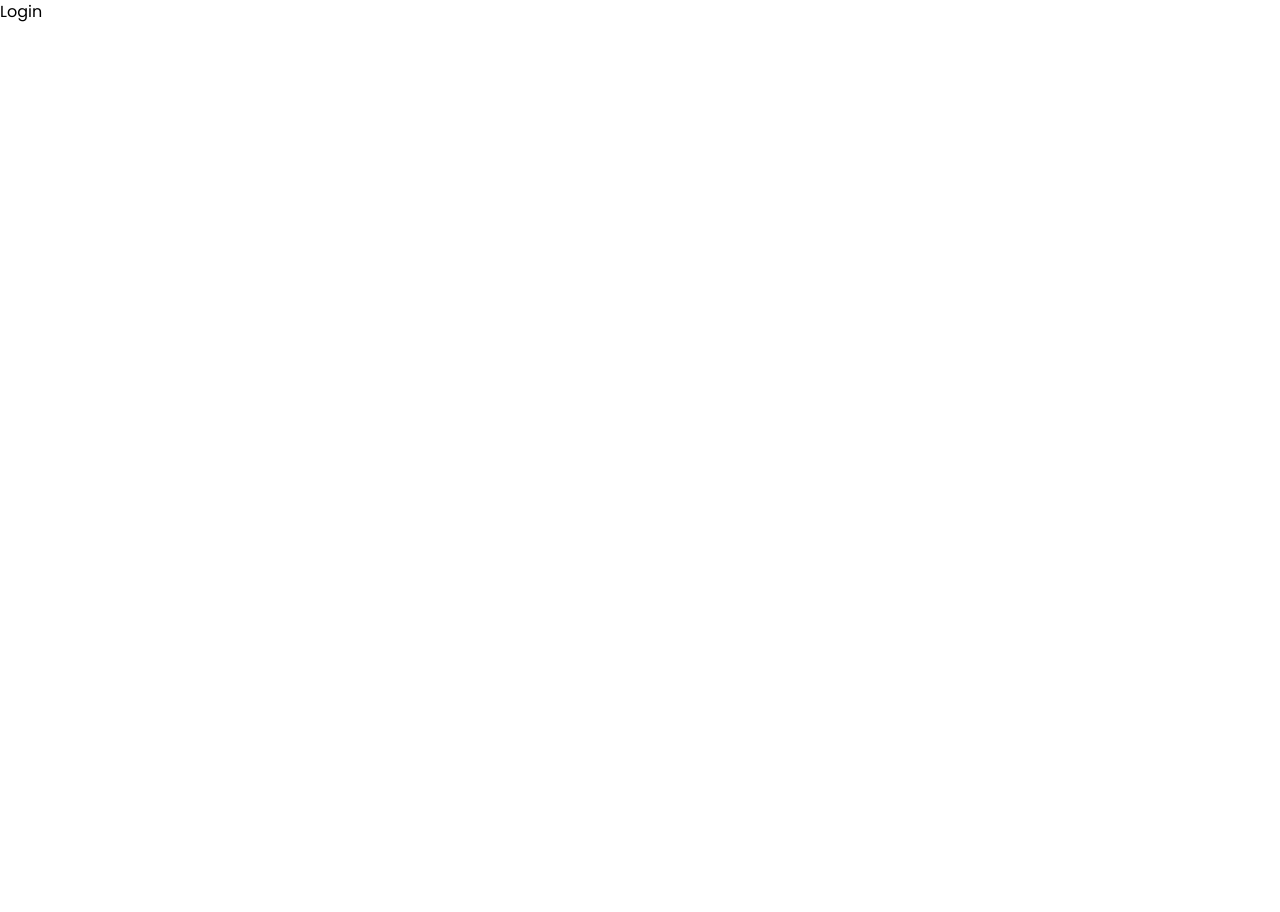
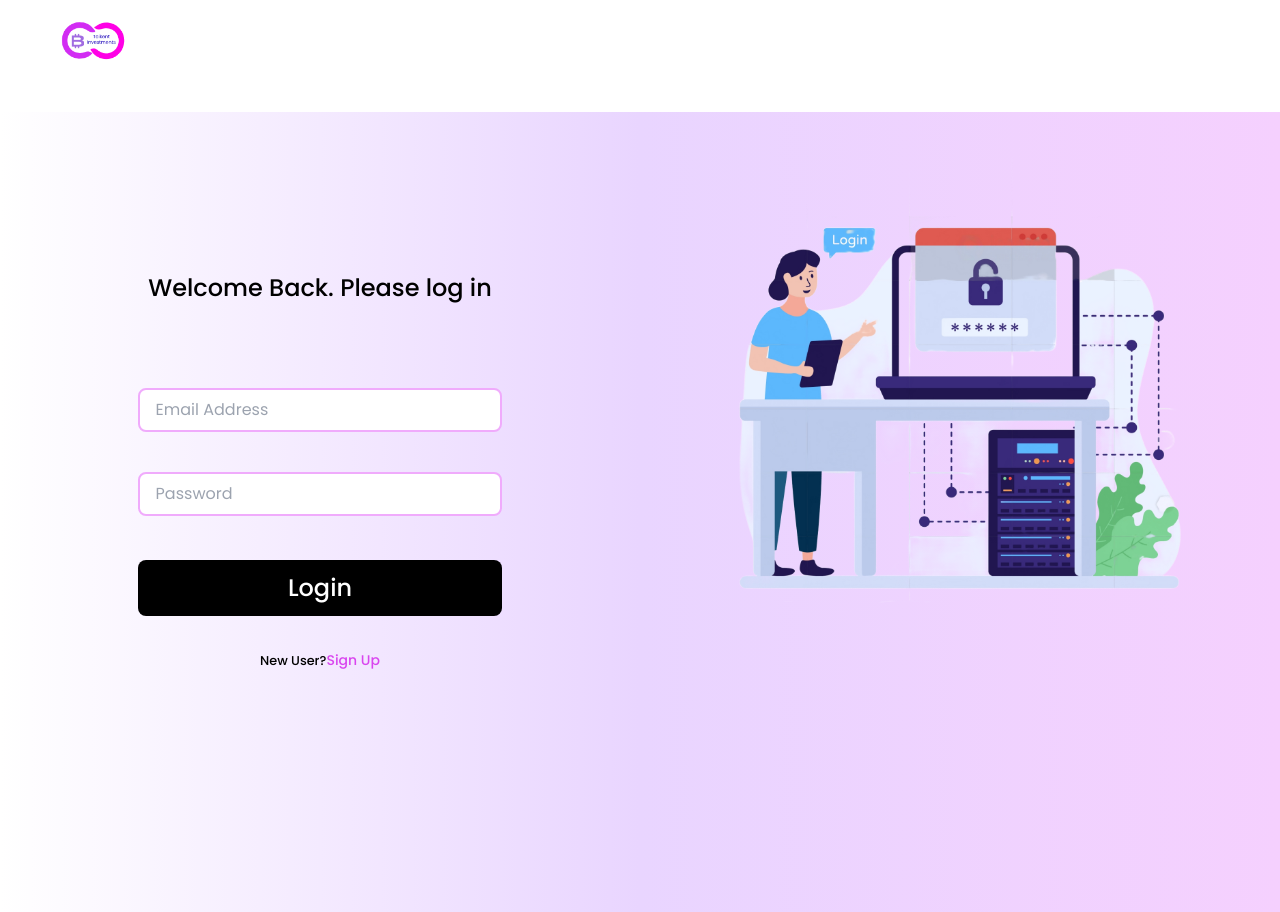
Before and after one commit to Devtiwo/taikent, a React (Vite) app: page /login in a window 1280 px wide. Before the commit the page ends 800 px from the top, so only its background shows below. Built offline with nearby package versions, Linux system fonts and the light colour scheme.

Commit message:
Added login page functionality

```diff
--- a/src/App.jsx
+++ b/src/App.jsx
@@ -1,14 +1,25 @@
 import './App.css';
+import { useState, useEffect } from "react";
 import Home from './pages/Home';
 import { BrowserRouter, Routes, Route, Navigate } from 'react-router-dom';
 import Signup from "../src/pages/Signup";
 import Login from "../src/pages/Login";
 import Dashboard from "../src/pages/Dashboard";
+import Preloader from './Components/Preloader';
 
 function App() {
+  const [loading, setLoading] = useState(true);
+
+  useEffect(() => {
+    const timer = setTimeout(() => {
+      setLoading(false);
+    }, 4000);
+    return () => clearTimeout(timer);
+  }, []);
 
   return (
     <BrowserRouter>
+    {loading ? (<Preloader />) : (
     <>
     <Routes>
       <Route path="/" element={<Home />} />
@@ -18,6 +29,7 @@ function App() {
       <Route path="/dashboard" element={<Dashboard />} />
      </Routes>
     </>
+    )}
     </BrowserRouter>
   )
 }
--- a/src/Redux/authSlice.js
+++ b/src/Redux/authSlice.js
@@ -19,6 +19,9 @@ export const authSlice = createSlice({
     logoutSuccess: (state) => {
       state.isLoggedIn = false;
     },
+    clearMessage: (state) => {
+      state.message = null;
+    }
   },
   extraReducers: (builder) => {
     builder
@@ -34,19 +37,20 @@ export const authSlice = createSlice({
         state.status = "failed";
         state.message = action.payload;
       })
-    //   .addCase(login.pending, (state) => {
-    //     state.status = "loading";
-    //     state.message = null;
-    //   })
-    //   .addCase(login.fulfilled, (state, action) => {
-    //     state.status = "succeeded";
-    //     state.isLoggedIn = true;
-    //     state.message = action.payload;
-    //   })
-    //   .addCase(login.rejected, (state, action) => {
-    //     state.status = "failed";
-    //     state.message = action.payload;
-    //   });
+      .addCase(login.pending, (state) => {
+        state.status = "loading";
+        state.message = null;
+      })
+      .addCase(login.fulfilled, (state, action) => {
+        state.status = "succeeded";
+        state.isLoggedIn = true;
+        state.message = action.payload;
+      })
+      .addCase(login.rejected, (state, action) => {
+        state.status = "failed";
+        state.isLoggedIn = false,
+        state.message = action.payload;
+      });
   },
 });
 
@@ -66,4 +70,21 @@ export const signup = createAsyncThunk(
   }
 );
 
+export const login = createAsyncThunk(
+  "auth/login",
+  async (values, { rejectWithValue }) => {
+    try {
+      const response = await axios.post(`${baseUrl}/user/login`, values);
+      if (response.data.status) {
+        localStorage.token = response.data.token;
+      } else {
+        return rejectWithValue(response.data.message);
+      }
+    } catch (err) {
+      return rejectWithValue("Login failed! Please try again");
+    }
+  }
+);
+
+export const { loginSuccess, logoutSuccess, clearMessage } = authSlice.actions;
 export default authSlice.reducer;
--- /dev/null
+++ b/src/components/Preloader.jsx
@@ -0,0 +1,11 @@
+import React from 'react';
+
+const Preloader = () => {
+  return (
+    <div className="fixed inset-0 flex items-center justify-center bg-white bg-opacity-80 z-50">
+        <img src="/images/taikent.png" alt="loading" className="w-28 h-auto animate-zoomInOut" />
+    </div>
+  )
+}
+
+export default Preloader;
--- a/src/pages/Login.jsx
+++ b/src/pages/Login.jsx
@@ -1,9 +1,152 @@
-import React from 'react';
+import React, { useState, useEffect } from "react";
+import { useFormik } from "formik";
+import * as yup from "yup";
+import { Link, useNavigate } from "react-router-dom";
+import { useDispatch, useSelector } from "react-redux";
+import { login, clearMessage } from "../Redux/authSlice";
+import Preloader from "../Components/Preloader";
 
 const Login = () => {
+  const dispatch = useDispatch();
+  const navigate = useNavigate();
+  const { message, status, isLoggedIn } = useSelector((state) => state.auth);
+  const [loading, setLoading] = useState(false);
+
+  useEffect(() => {
+    return () => {
+      dispatch(clearMessage());
+    }
+  }, [dispatch]);
+
+  useEffect(() => {
+    if (status === "succeeded" && isLoggedIn) {
+      const timer = setTimeout(() => {
+        navigate("/dashboard");
+      }, 4000);
+      return () => clearTimeout(timer);
+    }
+  }, [status, navigate, isLoggedIn]);
+
+  const formik = useFormik({
+    initialValues: {
+      email: "",
+      password: "",
+    },
+    validationSchema: yup.object({
+      email: yup
+        .string()
+        .required("Enter your email")
+        .email("Enter a valid email"),
+      password: yup.string().required("Enter your password"),
+    }),
+    onSubmit: async (values, { setStatus }) => {
+      setLoading(true);
+      try {
+        const result = await dispatch(login(values));
+        if (login.fulfilled.match(result)) {
+        } else {
+          setLoading(false);
+          setStatus(result.payload);
+        }
+      } catch (error) {
+        console.error("Login error:", error);
+        setStatus("An uexpected error occured!");
+        setLoading(false);
+      }
+    },
+  });
   return (
-    <div>Login</div>
-  )
-}
+    <section className="h-screen">
+      {loading && <Preloader />}
+      <div className="h-28">
+        <img src="/images/taikent.png" alt="logo" className="h-28 ml-5" />
+      </div>
+      <div className="grid grid-cols-1 lg:grid-cols-2 h-full bg-gradient-to-l from-fuchsia-200 via-purple-200 to-transparent">
+        <div>
+          {message && (
+            <p
+              className="text-center text-sm mt-5"
+              style={{ color: status === "failed" ? "red" : "green" }}
+            >
+              {message}
+            </p>
+          )}
+          <h1 className="font-medium text-2xl text-center mt-16 lg:mt-40">
+            Welcome Back. Please log in
+          </h1>
+          <form
+            className="w-4/5 mx-auto py-16 px-7 mt-5"
+            autoComplete="off"
+            method="POST"
+            onSubmit={formik.handleSubmit}
+          >
+            <div className="mb-4">
+              <div className="flex lg:justify-center">
+                <input
+                  type="email"
+                  name="email"
+                  placeholder="Email Address"
+                  className="w-full lg:w-4/5 py-2 px-4 outline-0 border-2 border-fuchsia-300 rounded-lg"
+                  onChange={formik.handleChange}
+                  onBlur={formik.handleBlur}
+                  value={formik.values.email}
+                />
+              </div>
+              <div>
+                <small className="text-rose-700 font-medium ml-2 lg:pl-2 lg:ml-16">
+                  {formik.touched.email && formik.errors.email}
+                </small>
+              </div>
+            </div>
+            <div className="mb-4">
+              <div className="flex lg:justify-center">
+                <input
+                  type="password"
+                  name="password"
+                  placeholder="Password"
+                  className="w-full lg:w-4/5 py-2 px-4 outline-0 border-2 border-fuchsia-300 rounded-lg"
+                  onChange={formik.handleChange}
+                  onBlur={formik.handleBlur}
+                  value={formik.values.password}
+                />
+              </div>
+              <div>
+                <small className="text-rose-700 font-medium ml-2 pl-2 lg:ml-16">
+                  {formik.touched.password && formik.errors.password}
+                </small>
+              </div>
+            </div>
+            <div className="mt-5 flex lg:justify-center">
+              <button
+                type="submit"
+                className="p-3 w-full lg:w-4/5 font-medium text-2xl bg-black text-white hover:bg-violet-500 transition ease-in duration-200 rounded-lg"
+              >
+                Login
+              </button>
+            </div>
+            <div className="text-center font-medium mt-8">
+              <small>
+                New User?
+                <Link
+                  to="/signup"
+                  className="text-sm text-fuchsia-500 hover:text-violet-500"
+                >
+                  Sign Up
+                </Link>
+              </small>
+            </div>
+          </form>
+        </div>
+        <div className="hidden lg:block">
+          <img
+            src="/images/login.png"
+            alt="Login illustration"
+            className="w-4/5 mx-auto mt-10"
+          />
+        </div>
+      </div>
+    </section>
+  );
+};
 
 export default Login;
--- a/src/pages/Signup.jsx
+++ b/src/pages/Signup.jsx
@@ -3,13 +3,19 @@ import { useFormik } from "formik";
 import * as yup from "yup";
 import { Link, useNavigate } from "react-router-dom";
 import { useDispatch, useSelector } from "react-redux";
-import  {signup} from "../Redux/authSlice";
+import  {signup, clearMessage} from "../Redux/authSlice";
 
 const Signup = () => {
   const dispatch = useDispatch();
   const navigate = useNavigate();
   const { message, status} = useSelector((state) => state.auth);
   const [countdown, setCountdown] = useState(7);
+
+  useEffect(() => {
+    return () => {
+      dispatch(clearMessage());
+    }
+  }, [dispatch]);
 
   useEffect(() => {
     if(status === "succeeded") {
@@ -62,9 +68,9 @@ const Signup = () => {
       </div>
       <div className="grid grid-cols-1 lg:grid-cols-2 h-full bg-gradient-to-l from-fuchsia-200 via-purple-200 to-transparent">
         <div>
-        {message && (<div className="text-center text-sm font-bold mt-5" style={{color: status === "failed" ? "red" : "green"}}>
-            {message}{status === "succeeded" && (<small>redirecting to login page in {countdown} seconds...</small>)}</div>)}
-          <h1 className="font-medium text-2xl text-center mt-5">
+        {message && (<div className="text-center text-sm mt-5" style={{color: status === "failed" ? "red" : "green"}}>
+            {message}{status === "succeeded" && (<p> redirecting to login page in {countdown} seconds...</p>)}</div>)}
+          <h1 className="font-medium text-2xl text-center mt-10 lg:mt-28">
             Let's get you started.
           </h1>
           <form
@@ -86,7 +92,7 @@ const Signup = () => {
                 />
               </div>
               <div>
-                <small className="text-rose-700 font-medium ml-2 lg:ml-16">
+                <small className="text-rose-700 font-medium ml-2 xl:pl-2 lg:ml-16">
                   {formik.touched.fname && formik.errors.fname}
                 </small>
               </div>
@@ -104,7 +110,7 @@ const Signup = () => {
                 />
               </div>
               <div>
-                <small className="text-rose-700 font-medium ml-2 lg:ml-16">
+                <small className="text-rose-700 font-medium ml-2 xl:pl-2 lg:ml-16">
                   {formik.touched.lname && formik.errors.lname}
                 </small>
               </div>
@@ -122,7 +128,7 @@ const Signup = () => {
                 />
               </div>
               <div>
-                <small className="text-rose-700 font-medium ml-2 lg:ml-16">
+                <small className="text-rose-700 font-medium ml-2 xl:pl-2 lg:ml-16">
                   {formik.touched.email && formik.errors.email}
                 </small>
               </div>
@@ -140,7 +146,7 @@ const Signup = () => {
                 />
               </div>
               <div>
-                <small className="text-rose-700 font-medium ml-2 lg:ml-16">
+                <small className="text-rose-700 font-medium ml-2 xl:pl-2 lg:ml-16">
                   {formik.touched.password && formik.errors.password}
                 </small>
               </div>
--- a/tailwind.config.js
+++ b/tailwind.config.js
@@ -2,7 +2,18 @@
 export default {
   content: ["./index.html", "./src/**/*.{js,ts,jsx,tsx}"],
   theme: {
-    extend: {},
+    extend: {
+      animation: {
+        zoomInOut: "zoomInOut 2s linear infinite",
+      },
+      keyframes: {
+        zoomInOut: {
+          "0%": { transform: "scale(1)" },
+          "50%": { transform: "scale(1.4)" },
+          "100%": { transform: "scale(1)" },
+        },
+      },
+    },
   },
   plugins: [],
-}
+};
```
Also changed, not shown: 2 other files (tests, documents, lock files or other folders).
